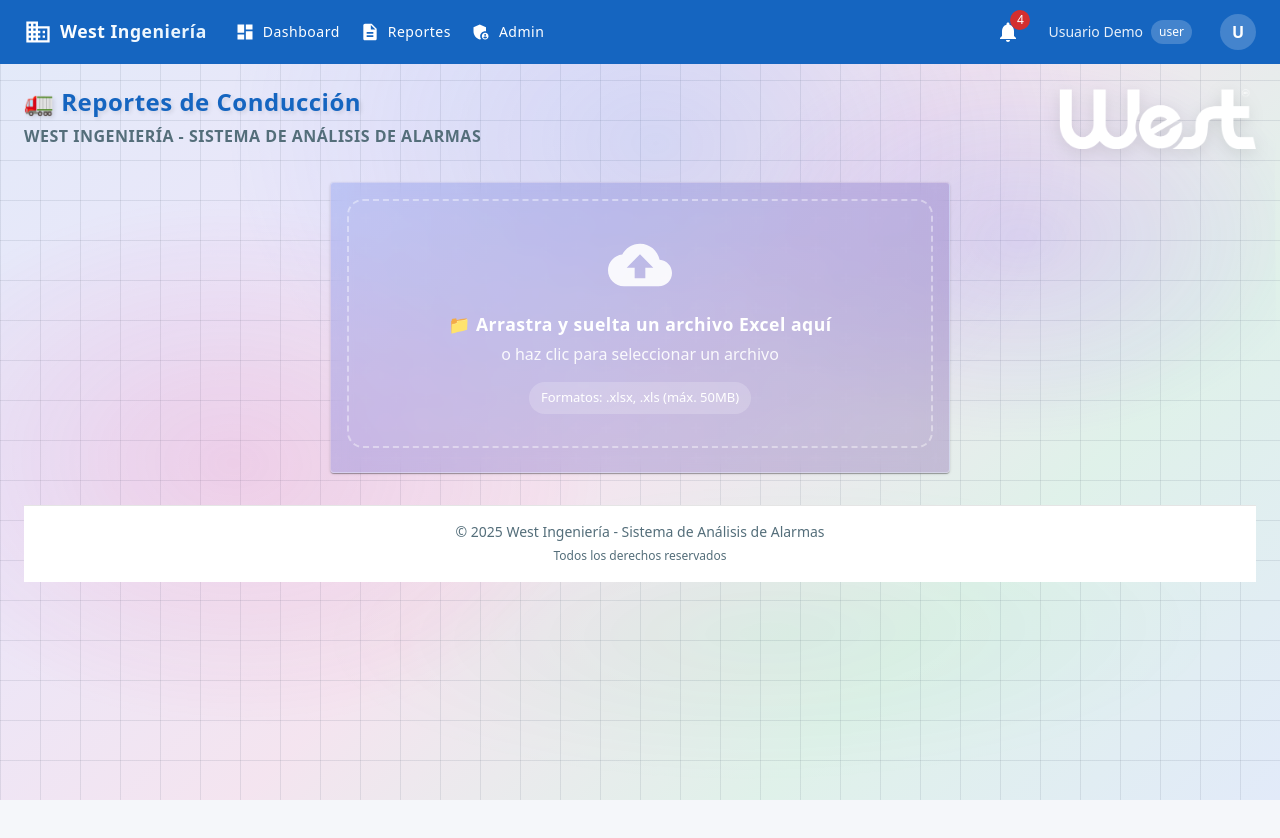
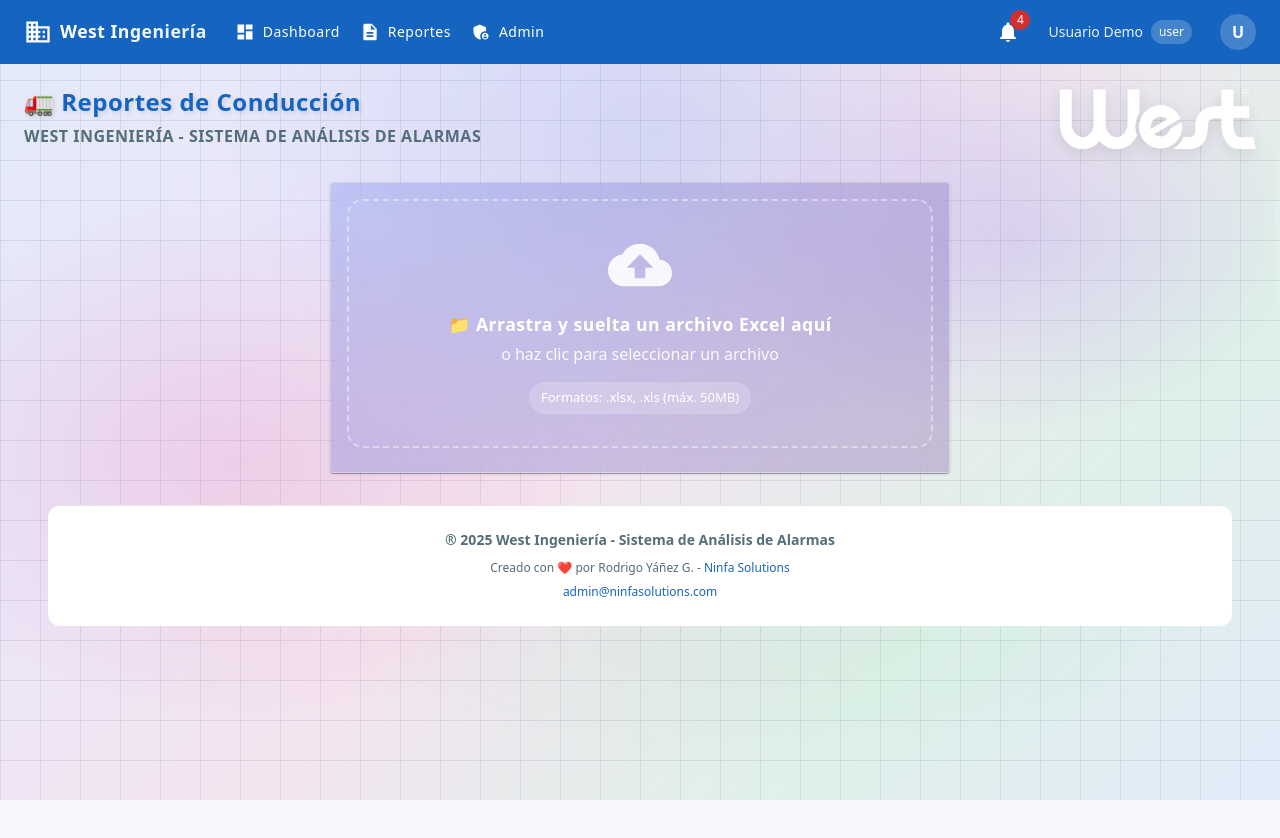
Before and after one commit to Canariolol/ReportesConduccion, a React (Vite) app in the folder frontend/: page / in a window 1280 px wide. Shown: the top 838 px of the page. Built offline with nearby package versions, Linux system fonts and the light colour scheme.

Commit message:
Nuevo footer, flujo ciclico ok, gráfico de líneas ok, contenedor de eventos filtrados muestra cuantos elementos están mostrandose vs los totales

```diff
--- a/frontend/src/components/Dashboard/EventsTable.tsx
+++ b/frontend/src/components/Dashboard/EventsTable.tsx
@@ -12,10 +12,11 @@ interface Event {
 
 interface EventsTableProps {
   events: Event[]
+  totalEvents: number
   getAlarmColor: (type: string) => string
 }
 
-const EventsTable: React.FC<EventsTableProps> = ({ events, getAlarmColor }) => {
+const EventsTable: React.FC<EventsTableProps> = ({ events, totalEvents, getAlarmColor }) => {
   return (
     <Card>
       <CardContent>
@@ -74,6 +75,11 @@ const EventsTable: React.FC<EventsTableProps> = ({ events, getAlarmColor }) => {
             </TableBody>
           </Table>
         </TableContainer>
+        <Box sx={{ mt: 2, textAlign: 'center' }}>
+          <Typography variant="body2" sx={{ color: 'text.secondary', fontWeight: 500 }}>
+            Mostrando {events.length} de {totalEvents} eventos
+          </Typography>
+        </Box>
       </CardContent>
     </Card>
   )
--- a/frontend/src/components/Dashboard/UploadSection.tsx
+++ b/frontend/src/components/Dashboard/UploadSection.tsx
@@ -8,21 +8,43 @@ import { AppDispatch } from '../../store/store.ts'
 
 interface UploadSectionProps {
   onUpload: (file: File) => void
+  onUploadStart: () => void
+  onUploadComplete: () => void
+  onUploadError: (error: string) => void
 }
 
-const UploadSection: React.FC<UploadSectionProps> = ({ onUpload }) => {
+const UploadSection: React.FC<UploadSectionProps> = ({
+  onUpload,
+  onUploadStart,
+  onUploadComplete,
+  onUploadError
+}) => {
   const dispatch = useDispatch<AppDispatch>()
 
   const onDrop = React.useCallback((acceptedFiles: File[]) => {
     const file = acceptedFiles[0]
     if (file) {
+      // Notificar inicio de carga
+      onUploadStart()
+
       const formData = new FormData()
       formData.append('file', file)
       formData.append('user_id', 'demo_user')
+
+      // Dispatch la acción de upload
       dispatch(uploadExcel(formData))
-      onUpload(file)
+        .unwrap()
+        .then(() => {
+          // Notificar carga completada
+          onUploadComplete()
+          onUpload(file)
+        })
+        .catch((error) => {
+          // Notificar error en carga
+          onUploadError(error.message || 'Error al procesar el archivo')
+        })
     }
-  }, [dispatch, onUpload])
+  }, [dispatch, onUpload, onUploadStart, onUploadComplete, onUploadError])
 
   const { getRootProps, getInputProps, isDragActive } = useDropzone({
     onDrop,
--- a/frontend/src/pages/Dashboard.tsx
+++ b/frontend/src/pages/Dashboard.tsx
@@ -119,8 +119,8 @@ const Dashboard: React.FC = () => {
         return false // Excluir eventos con fechas inválidas
       }
 
-      // Comparar fechas
-      const fechaInicioValida = !filters.fechaInicio || eventDate >= new Date(filters.fechaInicio)
+      // Comparar fechas - CORREGIDO: Ajustar para problemas de zona horaria
+      const fechaInicioValida = !filters.fechaInicio || eventDate >= new Date(filters.fechaInicio + 'T00:00:00')
       const fechaFinValida = !filters.fechaFin || eventDate <= new Date(filters.fechaFin + 'T23:59:59')
 
       return (
@@ -960,7 +960,25 @@ const Dashboard: React.FC = () => {
       />
 
       {/* Upload Section */}
-      <UploadSection onUpload={() => {}} />
+      <UploadSection
+        onUpload={() => {}}
+        onUploadStart={() => {
+          setModalTitle('Cargando Archivo')
+          setModalContent('Procesando archivo Excel. Por favor espere...')
+          setModalLoading(true)
+          setUploadModalOpen(true)
+        }}
+        onUploadComplete={() => {
+          setModalLoading(false)
+          setModalTitle('Carga Completada')
+          setModalContent('El archivo se ha procesado exitosamente.')
+        }}
+        onUploadError={(error) => {
+          setModalLoading(false)
+          setModalTitle('Error en la Carga')
+          setModalContent(error || 'No se pudo procesar el archivo. Por favor intente nuevamente.')
+        }}
+      />
 
       {error && (
         <Alert
@@ -1081,6 +1099,7 @@ const Dashboard: React.FC = () => {
       {/* Events Table */}
       <EventsTable
         events={filteredEvents}
+        totalEvents={currentReport ? currentReport.events.length : 0}
         getAlarmColor={getAlarmColor}
       />
         </>
@@ -1107,19 +1126,54 @@ const Dashboard: React.FC = () => {
       <Box
         component="footer"
         sx={{
-          py: 2,
+          py: 3,
           px: 3,
           mt: 'auto',
           borderTop: '1px solid rgba(0, 0, 0, 0.1)',
           backgroundColor: 'background.paper',
-          textAlign: 'center'
+          textAlign: 'center',
+          borderRadius: 3,
+          mx: 3,
+          mb: 3
         }}
       >
-        <Typography variant="body2" color="text.secondary">
-          © {new Date().getFullYear()} West Ingeniería - Sistema de Análisis de Alarmas
+        <Typography variant="body2" color="text.secondary" sx={{ fontWeight: 600 }}>
+          ® {new Date().getFullYear()} West Ingeniería - Sistema de Análisis de Alarmas
         </Typography>
-        <Typography variant="caption" color="text.secondary" sx={{ mt: 0.5 }}>
-          Todos los derechos reservados
+        <Typography variant="caption" color="text.secondary" sx={{ mt: 1, display: 'block' }}>
+          Creado con ❤️ por Rodrigo Yáñez G. -{' '}
+          <Typography
+            component="a"
+            href="https://ninfasolutions.com"
+            target="_blank"
+            rel="noopener noreferrer"
+            variant="caption"
+            sx={{
+              color: 'primary.main',
+              textDecoration: 'none',
+              '&:hover': {
+                textDecoration: 'underline',
+              }
+            }}
+          >
+            Ninfa Solutions
+          </Typography>
+        </Typography>
+        <Typography variant="caption" color="text.secondary" sx={{ mt: 0.5, display: 'block' }}>
+          <Typography
+            component="a"
+            href="mailto:admin@ninfasolutions.com"
+            variant="caption"
+            sx={{
+              color: 'primary.main',
+              textDecoration: 'none',
+              '&:hover': {
+                textDecoration: 'underline',
+              }
+            }}
+          >
+            admin@ninfasolutions.com
+          </Typography>
         </Typography>
       </Box>
     </Box>
```
